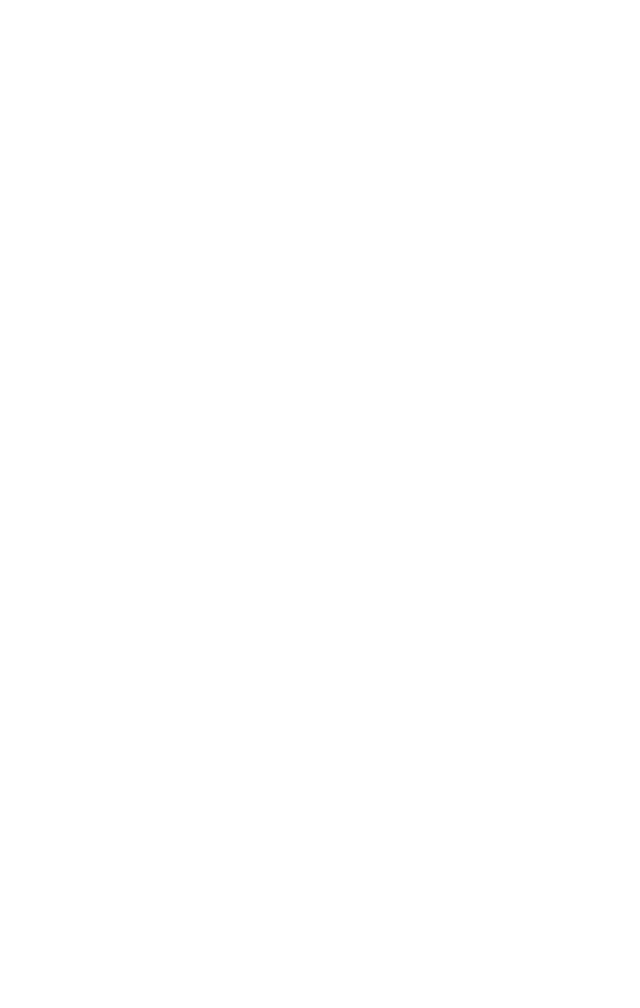
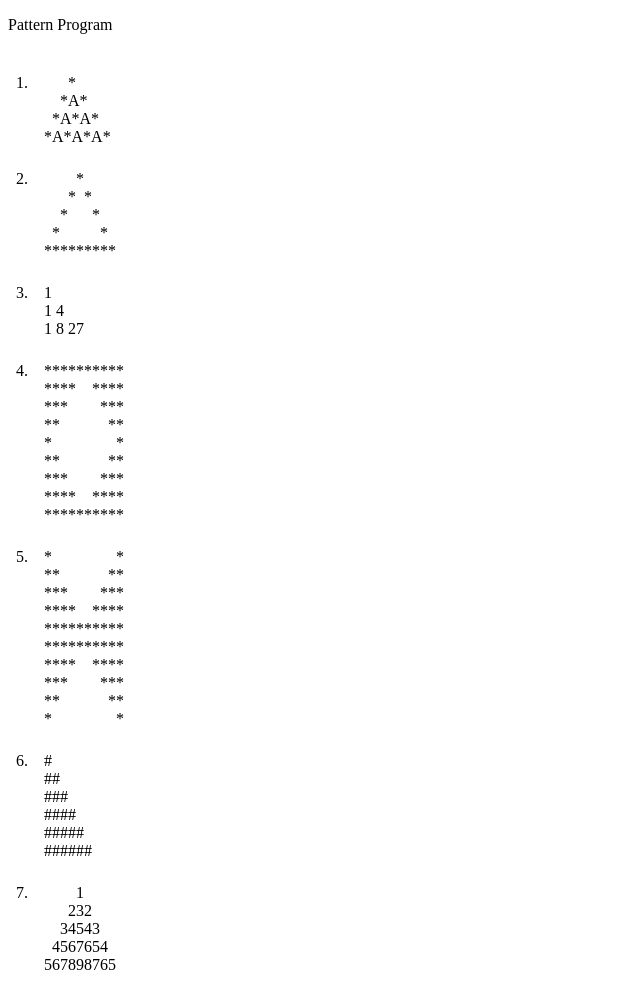
Before and after one commit to azishanprdxn/task1, a plain HTML site: page index.html in a window 1280 px wide. Shown: the whole page, without its empty margins (0-640 px from the left). Before the commit the page ends 800 px from the top, so only its background shows below. Drawn offline with Linux system fonts and the light colour scheme.

Commit message:
Pattern Program

```diff
--- a/assets/css/style.css
+++ b/assets/css/style.css
@@ -0,0 +1,9 @@
+ol {
+  margin: 0;
+  padding: 24px;
+}
+
+ol li {
+  padding-bottom: 24px;
+  padding-left: 12px;
+}
--- a/assets/js/script.js
+++ b/assets/js/script.js
@@ -0,0 +1,132 @@
+/* Pattern 1 =================================================================== */
+var p1 = 4;
+// Loop
+for (var i = 1; i <= p1; i++) {
+  // Spacing
+  for (var j = p1 - 1; j >= i; j--) {
+    document.getElementById('pattern1').innerHTML += "&nbsp;&nbsp;";
+  }
+  // Printing
+  for (var j = 1; j <= 2 * i - 1; j++) {
+    if (j % 2 == 0) {
+      document.getElementById('pattern1').innerHTML += "A";
+    } else {
+      document.getElementById('pattern1').innerHTML += "*";
+    }
+  }
+  // Line Break
+  document.getElementById('pattern1').innerHTML += "<br>";
+}
+
+/* Pattern 2 =================================================================== */
+var p2 = 5;
+var i, j;
+// Loop
+for (i = 1; i <= p2; i++) {
+  // Printing
+  for (j = 1; j <= 9; j++) {
+    if ((i == 5) || (i + j == 6) || (j - i == 4)) {
+      document.getElementById('pattern2').innerHTML += "*";
+    } else {
+      document.getElementById('pattern2').innerHTML += "&nbsp;&nbsp;"; // Spacing
+    }
+  }
+  // Line Break
+  document.getElementById('pattern2').innerHTML += "<br>";
+}
+
+/* Pattern 3 =================================================================== */
+var p3 = 3;
+// Loop
+for (var i = 1; i <= p3; i++) {
+  // Printing
+  for (var j = 1; j <= i; j++) {
+    document.getElementById('pattern3').innerHTML += Math.pow(j, i) + "&nbsp;";
+  }
+  // Line Break
+  document.getElementById('pattern3').innerHTML += "<br>";
+}
+
+/* Pattern 4 =================================================================== */
+var p4 = 9;
+var i, j, k = 0;
+for (i = 1; i <= p4; i++) {
+  if (i <= 5) {
+    k++;
+  } else {
+    k--;
+  }
+  for (j = 1; j <= 10; j++) {
+    if ((j <= 6 - k) || (j >= 5 + k)) {
+      document.getElementById('pattern4').innerHTML += "*";
+    } else {
+      document.getElementById('pattern4').innerHTML += "&nbsp;&nbsp;";
+    }
+  }
+  document.getElementById('pattern4').innerHTML += "<br>";
+}
+
+/* Pattern5 =================================================================== */
+var p5 = 5;
+var i, j, k, l;
+for (var i = 1; i <= p5; i++) {
+  for (var j = 1; j <= i; j++) {
+    document.getElementById('pattern5').innerHTML += "*";
+  }
+  for (var k = (2 * i - 2); k <= (2 * p5 - 3); k++) {
+    document.getElementById('pattern5').innerHTML += "&nbsp;&nbsp;";
+  }
+  for (var l = 1; l <= i; l++) {
+    document.getElementById('pattern5').innerHTML += "*";
+  }
+  document.getElementById('pattern5').innerHTML += "<br>";
+}
+for (var i = 1; i <= p5; i++) {
+  for (var j = i; j <= p5; j++) {
+    document.getElementById('pattern5').innerHTML += "*";
+  }
+  for (var k = 1; k <= (2 * i - 2); k++) {
+    document.getElementById('pattern5').innerHTML += "&nbsp;&nbsp;";
+  }
+  for (var l = i; l <= p5; l++) {
+    document.getElementById('pattern5').innerHTML += "*";
+  }
+  document.getElementById('pattern5').innerHTML += "<br>";
+}
+
+/* Pattern 6 =================================================================== */
+var p6 = 6;
+// Loop
+for (var i = 1; i <= p6; i++) {
+  // Printing
+  for (var j = 1; j <= i; j++) {
+    document.getElementById('pattern6').innerHTML += "#";
+  }
+  // Line Break
+  document.getElementById('pattern6').innerHTML += "<br>";
+}
+
+/* Pattern 7 =================================================================== */
+var p7 = 5;
+// Loop
+for (var i = 1; i <= p7; i++) {
+  // Initialize num
+  var num = i - 1;
+  // Spacing
+  for (var j = p7 - 1; j >= i; j--) {
+    document.getElementById('pattern7').innerHTML += "&nbsp;&nbsp;";
+  }
+  // Print
+  for (var j = 1; j <= 2 * i - 1; j++) {
+    if (j <= i) {
+      num++;
+      document.getElementById('pattern7').innerHTML += num;
+    }
+    else {
+      num--;
+      document.getElementById('pattern7').innerHTML += num;
+    }
+  }
+  // Line Break
+  document.getElementById('pattern7').innerHTML += "<br>";
+}
--- a/index.html
+++ b/index.html
@@ -9,7 +9,33 @@
 </head>
 
 <body>
+  <p>Pattern Program</p>
+  <div>
+    <ol>
+      <li>
+        <div id="pattern1"></div>
+      </li>
+      <li>
+        <div id="pattern2"></div>
+      </li>
+      <li>
+        <div id="pattern3"></div>
+      </li>
+      <li>
+        <div id="pattern4"></div>
+      </li>
+      <li>
+        <div id="pattern5"></div>
+      </li>
+      <li>
+        <div id="pattern6"></div>
+      </li>
+      <li>
+        <div id="pattern7"></div>
+      </li>
+    </ol>
+  </div>
+  <script src="./assets/js/script.js"></script>
 </body>
-<script src="./assets/js/script.js"></script>
 
 </html>
```
